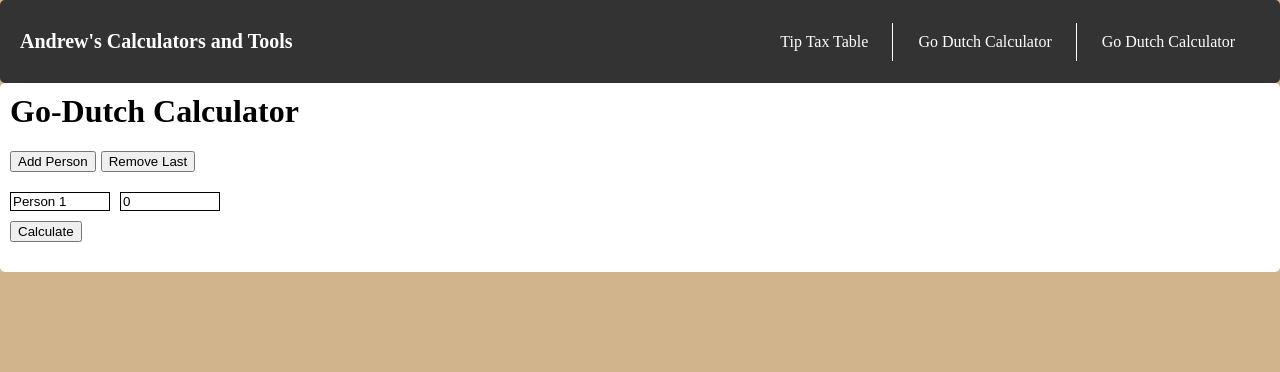
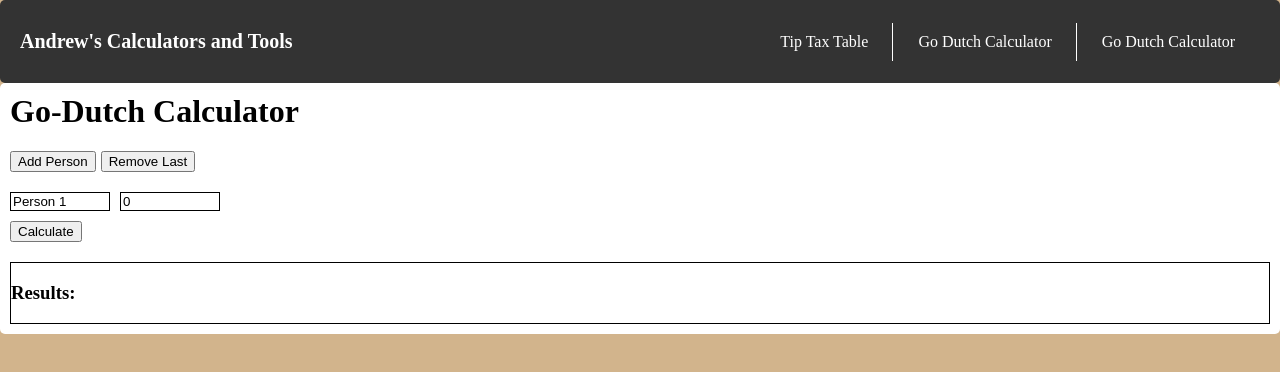
Before and after one commit to andrewhuang8158/go-dutch-calculator, a React (Vite) app: page /go-dutch in a window 1280 px wide. Shown: the top 372 px of the page. Built offline with nearby package versions, Linux system fonts and the light colour scheme.

Commit message:
package download, build fixes for deployment

```diff
--- a/package.json
+++ b/package.json
@@ -19,6 +19,7 @@
   "devDependencies": {
     "@types/react": "^18.3.3",
     "@types/react-dom": "^18.3.0",
+    "@types/react-table": "^7.7.20",
     "@typescript-eslint/eslint-plugin": "^7.15.0",
     "@typescript-eslint/parser": "^7.15.0",
     "@vitejs/plugin-react": "^4.3.1",
--- a/src/component/GoDutchCalculator.tsx
+++ b/src/component/GoDutchCalculator.tsx
@@ -1,16 +1,18 @@
-import React, { useState } from "react";
+import { useState } from "react";
 import "./GoDutchCalculator.css";
 
 const GoDutchCalculator = () => {
-  const [people, setPeople] = useState([{ name: "Person 1", cost: "0" }]);
-  const [results, setResults] = useState(null);
+  const [people, setPeople] = useState([{ name: "Person 1", cost: 0 }]);
+  const [results, setResults] = useState<
+    { from: string; to: string; amount: string }[]
+  >([]);
 
-  const handleChange = (index, event) => {
+  const handleChange = (index: any, event: any) => {
     const { name, value } = event.target;
     const values = [...people];
 
-    if (name === "cost" && value < 0) {
-      values[index][name] = 0;
+    if (name === "cost") {
+      values[index][name] = value === "" ? 0 : Math.max(0, parseFloat(value));
     } else {
       values[index][name] = value;
     }
@@ -19,7 +21,7 @@ const GoDutchCalculator = () => {
   };
 
   const handleAddPerson = () => {
-    setPeople([...people, { name: `Person ${people.length + 1}`, cost: "0" }]);
+    setPeople([...people, { name: `Person ${people.length + 1}`, cost: 0 }]);
   };
 
   const handleRemovePerson = () => {
@@ -30,7 +32,7 @@ const GoDutchCalculator = () => {
 
   const calculate = () => {
     const totalCost = people.reduce(
-      (sum, person) => sum + parseFloat(person.cost || 0),
+      (sum, person) => sum + (person.cost || 0),
       0
     );
     const share = totalCost / people.length;
@@ -38,8 +40,8 @@ const GoDutchCalculator = () => {
     // Determine how much each person owes or is owed
     const differences = people.map((person) => ({
       name: person.name,
-      cost: parseFloat(person.cost || 0),
-      difference: parseFloat(person.cost || 0) - share,
+      cost: person.cost || 0,
+      difference: (person.cost || 0) - share,
     }));
 
     // Sort the differences into those who owe and those who are owed
@@ -106,11 +108,16 @@ const GoDutchCalculator = () => {
       {results && (
         <div className="results">
           <h3>Results:</h3>
-          {results.map((result, index) => (
-            <span key={index}>
-              {result.from} pays {result.to} ${result.amount}
-            </span>
-          ))}
+          {results.map(
+            (
+              result: { from: string; to: string; amount: string },
+              index: number
+            ) => (
+              <span key={index}>
+                {result.from} pays {result.to} ${result.amount}
+              </span>
+            )
+          )}
         </div>
       )}
     </div>
--- a/src/component/TipTaxSplitter.tsx
+++ b/src/component/TipTaxSplitter.tsx
@@ -1,5 +1,5 @@
 import { useMemo, useState, useCallback } from "react";
-import { useTable, Column } from "react-table";
+import { useTable } from "react-table";
 import "./TipTaxSplitter.css";
 
 interface Order {
@@ -274,23 +274,23 @@ const TipTaxSplitter = () => {
 
       <table {...getTableProps()}>
         <thead>
-          {headerGroups.map((headerGroup) => (
+          {headerGroups.map((headerGroup: any) => (
             <tr key={headerGroup.id} {...headerGroup.getHeaderGroupProps()}>
-              {headerGroup.headers.map((column) => (
+              {headerGroup.headers.map((column: any) => (
                 <th key={column.id}>{column.render("Header")}</th>
               ))}
             </tr>
           ))}
         </thead>
         <tbody {...getTableBodyProps()}>
-          {rows.map((row) => {
+          {rows.map((row: any) => {
             prepareRow(row);
             return (
               <tr
                 key={row.id}
                 className={row.original.id === -1 ? "total" : ""}
               >
-                {row.cells.map((cell) => (
+                {row.cells.map((cell: any) => (
                   <td key={cell.id} {...cell.getCellProps()}>
                     {cell.render("Cell")}
                   </td>
```
Also changed, not shown: 1 other file (tests, documents, lock files or other folders).
